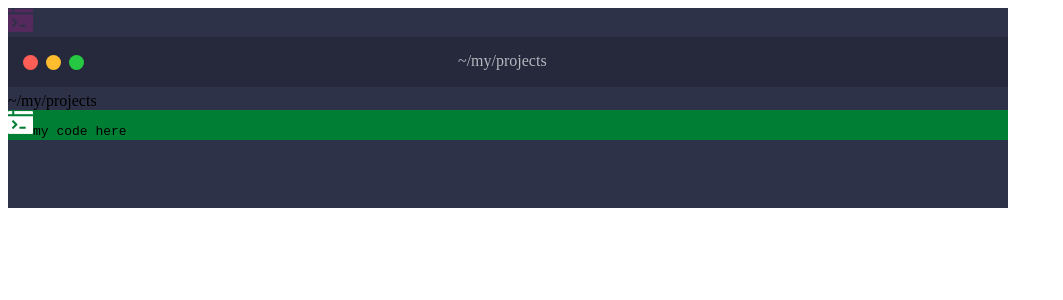
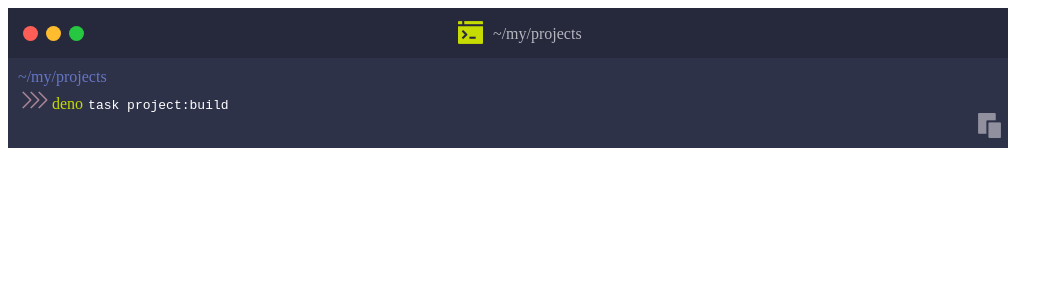
Before and after one commit to Ooneex/design, a React (Create React App) app: page / in a window 1280 px wide. Shown: the top 300 px of the page, without its empty margins (0-1063 px from the left). Built offline with nearby package versions, Linux system fonts and the light colour scheme.

Commit message:
feat(component):-first version of terminal component -create new colors for the component

```diff
--- a/src/components/Icon/Icon.css
+++ b/src/components/Icon/Icon.css
@@ -12,6 +12,12 @@
 }
 ._ooneex-font-icon.disabled {
   color: #90909E;
+}
+._ooneex-font-icon.arrow {
+  color: #A88594;
+}
+._ooneex-font-icon.windowcode {
+  color: #C5DB01;
 }
 ._ooneex-font-icon.xs {
   font-size: 18px;
--- a/src/components/Icon/Icon.scss
+++ b/src/components/Icon/Icon.scss
@@ -18,6 +18,14 @@
 
   &.disabled {
     color: $color-disabled;
+  }
+
+  &.arrow {
+    color: $color-arrow;
+  }
+
+  &.windowcode {
+    color: $color-windowcode;
   }
 
   &.xs {
--- a/src/components/Icon/types.ts
+++ b/src/components/Icon/types.ts
@@ -1,5 +1,5 @@
 export type IconType = {
-    variant?: "primary" | "secondary" | "white" | "disabled",
+    variant?: "primary" | "secondary" | "white" | "disabled" | "windowcode" | "arrow",
     size?: "xs" | "sm" | "md" | "normal" | "lg" | "xlg",
     spin?: boolean,
 };
--- a/src/components/Terminal/Terminal.css
+++ b/src/components/Terminal/Terminal.css
@@ -1,7 +1,7 @@
 ._ooneex-terminal {
   background-color: #2E3248;
   width: 1000px;
-  height: 200px;
+  height: 140px;
   display: block;
 }
 ._ooneex-terminal .header {
@@ -12,9 +12,14 @@
   position: relative;
 }
 ._ooneex-terminal .header .title-header {
-  position: absolute;
+  display: inline-block;
   margin-left: 450px;
-  margin-top: 15px;
+  margin-top: 12px;
+}
+._ooneex-terminal .header .title-header .title-text {
+  float: right;
+  margin-left: 10px;
+  margin-top: 5px;
 }
 ._ooneex-terminal .header .dot-container {
   height: 15px;
@@ -42,19 +47,38 @@
 ._ooneex-terminal .header .dot-container .dot-green {
   background-color: #27C841;
 }
-._ooneex-terminal .header .window-code {
-  width: 30px;
-  height: 30px;
-  background-color: #007E33;
+._ooneex-terminal .inside-container {
+  margin-left: 10px;
+  flex-direction: column;
+  display: flex;
+  margin-top: 10px;
 }
-._ooneex-terminal .window-code {
-  height: 30px;
-  background-color: #007E33;
+._ooneex-terminal .inside-container .title-text-second {
+  color: #6576C5;
 }
-._ooneex-terminal .window-code .i {
-  background-color: #33cccc;
-  width: 30px;
-  height: 30px;
+._ooneex-terminal .inside-container .window-code {
+  width: 1000px;
+  height: 22px;
+  margin-top: 5px;
+  display: inline-block;
+}
+._ooneex-terminal .inside-container .window-code .arrow-group {
+  display: inline-block;
+}
+._ooneex-terminal .inside-container .window-code .arrow-group .arrow-toleft {
+  margin-left: -10px;
+}
+._ooneex-terminal .inside-container .window-code .deno-word {
+  color: #C5DB01;
+  margin-right: 5px;
+}
+._ooneex-terminal .inside-container .window-code .ooneex-code {
+  color: #FFFFFF;
+  margin-bottom: 2px;
+}
+._ooneex-terminal .icon-copy {
+  float: right;
+  margin-right: 6px;
 }
 
 /*# sourceMappingURL=Terminal.css.map */
--- a/src/components/Terminal/Terminal.scss
+++ b/src/components/Terminal/Terminal.scss
@@ -1,7 +1,7 @@
 ._ooneex-terminal {
   background-color: #2E3248;
   width: 1000px;
-  height: 200px;
+  height: 140px;
   display: block;
 
   .header {
@@ -13,9 +13,19 @@
     position: relative;
 
     .title-header{
-      position: absolute;
+      display: inline-block;
       margin-left: 450px;
-      margin-top: 15px;
+      margin-top: 12px;
+
+      .icon-terminal{
+
+      }
+
+      .title-text{
+        float: right;
+        margin-left: 10px;
+        margin-top: 5px;
+      }
     }
 
     .dot-container{
@@ -49,23 +59,49 @@
         background-color: #27C841;
       }
     }
-.window-code{
-  width: 30px;
-  height: 30px;
-  background-color: #007E33;
-}
+
+  }
+  .inside-container{
+    margin-left: 10px;
+    flex-direction: column;
+    display: flex;
+    margin-top: 10px;
+
+    .title-text-second{
+      color: #6576C5;
+    }
+
+  .window-code{
+  width: 1000px;
+    height: 22px;
+    margin-top: 5px;
+    display: inline-block;
+
+    .arrow-group{
+      display: inline-block;
+
+      .arrow-toleft{
+        margin-left: -10px;
+      }
+    }
+
+    .deno-word{
+      color: #C5DB01;
+      margin-right: 5px;
+    }
 
 
+    .ooneex-code{
+      color: #FFFFFF;
+      margin-bottom: 2px;
+
+    }
   }
-  .window-code{
-    height: 30px;
-    background-color: #007E33;
 
-    .i{
-      background-color: #33cccc;
-      width: 30px;
-      height: 30px;
-    }
+  }
+  .icon-copy{
+    float: right;
+    margin-right: 6px;
 
   }
 
--- a/src/components/Terminal/Terminal.tsx
+++ b/src/components/Terminal/Terminal.tsx
@@ -3,29 +3,36 @@
 import * as React from 'react';
 import {IconWindowCode} from "../Icon/IconWindowCode";
 import {Spacer} from "../Spacer/Spacer";
+import {IconArrowAltRight} from "../Icon/IconArrowAltRight";
+import {IconCopy2} from "../Icon/IconCopy2";
 
 export const Terminal= ({code}: TerminalType) => {
 
     return (
         <div className={"_ooneex-terminal"}>
-            <IconWindowCode size={"md"} />
-
             <div className={"header"}>
                 <span className={"dot-container"}>
                     <span className={"dot-red"} />
                     <span className={"dot-yellow"}/>
                     <span className={"dot-green"}/>
                 </span>
-                <span className={"title-header"}>
-                    ~/my/projects
-                </span>
+                <div className={"title-header"}>
+                    <span className={"icon-terminal"}><IconWindowCode  variant={"windowcode"} size={"md"}/></span>
+                  <span className={"title-text"}>~/my/projects</span>
+                </div>
             </div>
-            <Spacer size={"xs"}/>
-            ~/my/projects
-            <div className={"window-code"}>
-                <IconWindowCode size={"md"} variant={"white"}/>
-              <code>my code here</code>
+            <div className={"inside-container"}>
+            <span className={"title-text-second"}>~/my/projects</span>
+            <span className={"window-code"}>
+                <span className={"arrow-group"}>
+                <IconArrowAltRight size={"xs"} variant={"arrow"}/>
+                <span className={"arrow-toleft"}><IconArrowAltRight size={"xs"} variant={"arrow"}/></span>
+                <span className={"arrow-toleft"}><IconArrowAltRight size={"xs"} variant={"arrow"}/></span>
+            </span>
+                <span className={"ooneex-code"}><span className={"deno-word"}>deno</span><code>task project:build</code></span>
+            </span>
             </div>
+            <span className={"icon-copy"}><IconCopy2  size={"md"} variant={"disabled"}></IconCopy2></span>
         </div>
 
     )
--- a/src/styles/_color.scss
+++ b/src/styles/_color.scss
@@ -7,6 +7,9 @@
 $color-text: #000118;
 $color-disabled: #90909E;
 $color-white: #FFFFFF;
+$color-windowcode: #C5DB01;
+$color-arrow: #A88594;
+
 
 //Colors Ooneex.io
 $color-primaryio: #151315;
```
